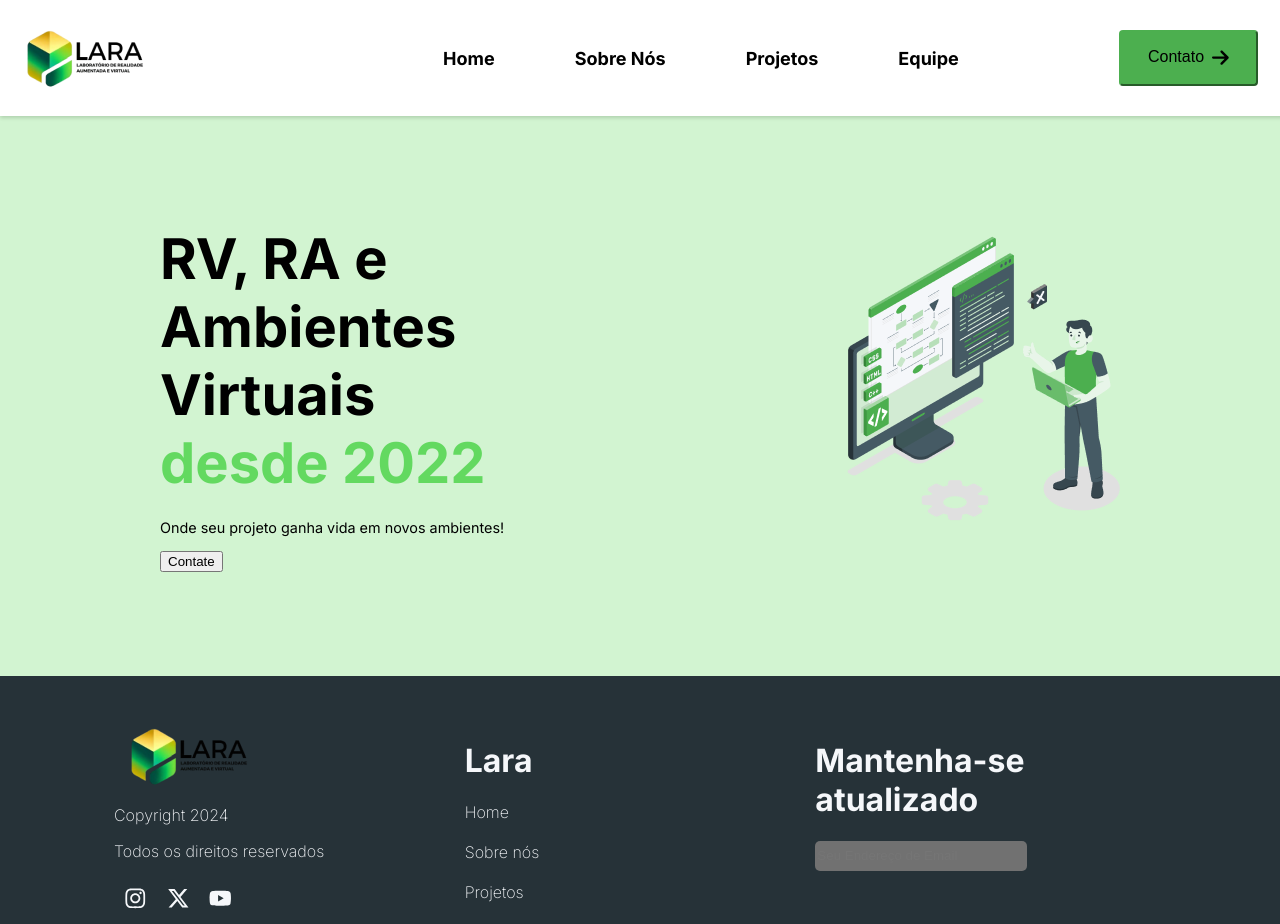
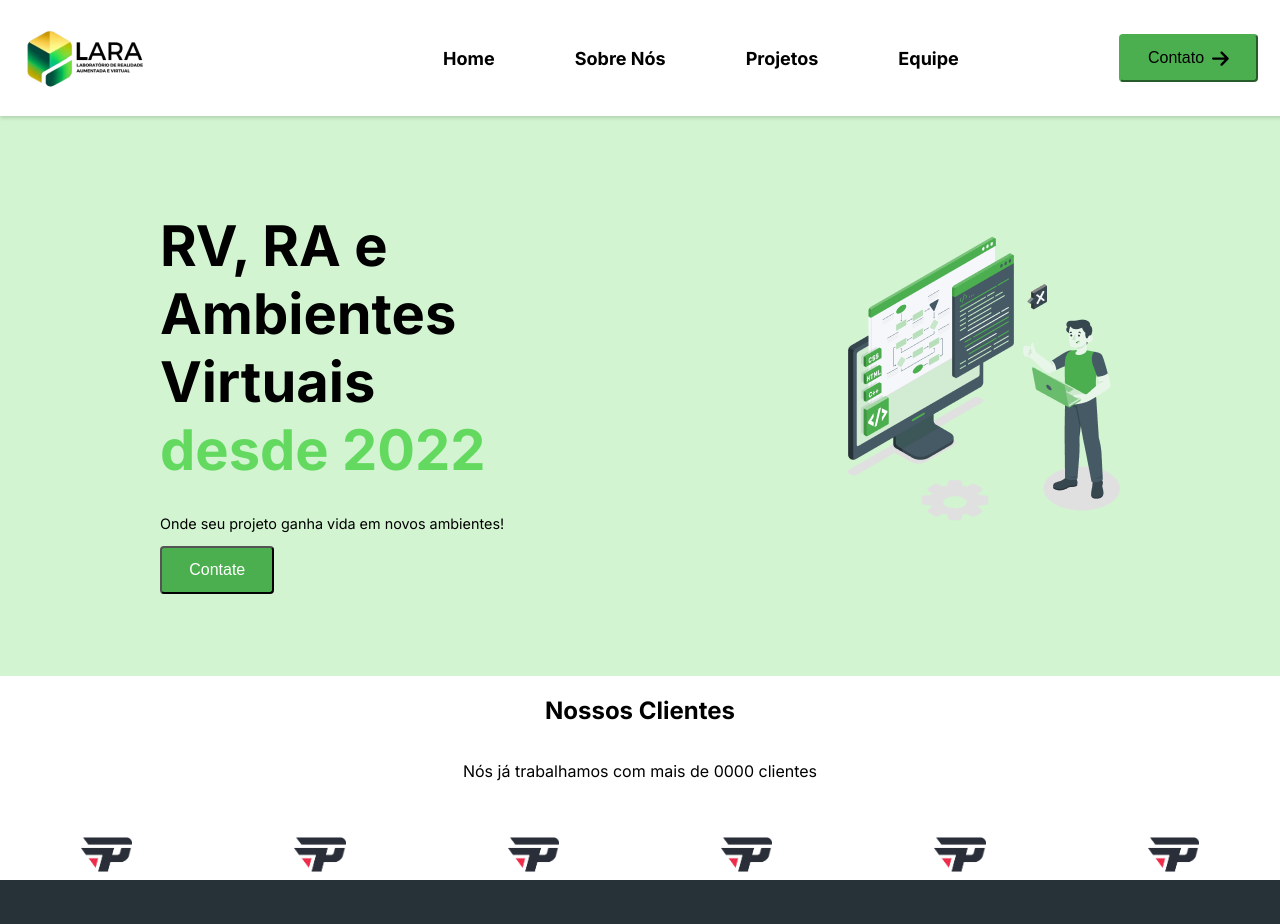
Before and after one commit to AdielSM/Lara-Page, a Next.js app: page / in a window 1280 px wide. Shown: the top 924 px of the page. Built offline with nearby package versions, Linux system fonts and the light colour scheme.

Commit message:
Start clients

```diff
--- a/src/app/pages/Home.jsx
+++ b/src/app/pages/Home.jsx
@@ -1,23 +1,41 @@
 import styles from '../../style/home.module.css'
 import main_picture from '../../../public/main_picture.png'
+import logo_example from '../../../public/logo_example.png'
 import Image from 'next/image'
 
 export default function Home() {
     return (
-        <main className={styles.main}>
+        <main>
+            {/* Modificar Nome das classes urgente!! */}
+            <section className={styles.main}>
                 <div className={styles.main_content}>
                     <h1 className={styles.main_title}>
                         RV, RA e Ambientes<br/>
                         Virtuais<br/>
                         <span className={styles.main_title_green}>desde 2022</span>
                     </h1>
-                <p className={styles.main_subtitle}>Onde seu projeto ganha vida em novos ambientes!</p>
+                    <p className={styles.main_subtitle}>
+                    Onde seu projeto ganha vida em novos ambientes!
+                    </p>
                     <button className={styles.main_button}>Contate</button>
                 </div>
                 <div>
                     <Image className={styles.main_picture} src={main_picture}
                     alt="Imagem principal"/>
                 </div>
+            </section>
+            <section className={styles.our_clients}>
+                <h1>Nossos Clientes</h1>
+                <p>Nós já trabalhamos com mais de 0000 clientes</p>
+                <div className={styles.clients_logo_list}>
+                    <Image className={styles.logo_example} src={logo_example} alt="Logo do cliente 2"/>
+                    <Image className={styles.logo_example} src={logo_example} alt="Logo do cliente 1"/>
+                    <Image className={styles.logo_example} src={logo_example} alt="Logo do cliente 3"/>
+                    <Image className={styles.logo_example} src={logo_example} alt="Logo do cliente 4"/>
+                    <Image className={styles.logo_example} src={logo_example} alt="Logo do cliente 5"/>
+                    <Image className={styles.logo_example} src={logo_example} alt="Logo do cliente 6"/>
+                </div>
+            </section>
         </main>
     )
 }
--- a/src/style/header.module.css
+++ b/src/style/header.module.css
@@ -24,7 +24,7 @@
 }
 
 .contact_button{
-    height: 56px;
+    height: 48px;
     background-color: #4CAF4F;
     font-weight: 400;
     color: white;
--- a/src/style/home.module.css
+++ b/src/style/home.module.css
@@ -30,6 +30,36 @@
     margin-top: -2rem;
 }
 
+.main_button{
+    height: 48px;
+    background-color: #4CAF4F;
+    font-weight: 400;
+    color: white;
+    padding: 0.8rem 1.7rem;
+    align-items: center;
+    font-size: 16px;
+    border-radius: 4px;
+}
+
+.our_clients{
+    display: flex;
+    flex-direction: column;
+    align-items: center;
+}
+
+.clients_logo_list{
+    display: flex;
+    justify-content: space-around;
+    align-items: center;
+    margin-top: 2rem;
+    width: 100%;
+}
+
+.logo_example{
+    width: 4%;
+    height: 50%;
+}
+
 /* .main_picture{
 
 
```
Also changed, not shown: public/logo_example.png (added). Lines whose indentation alone changed are shown as unchanged.
